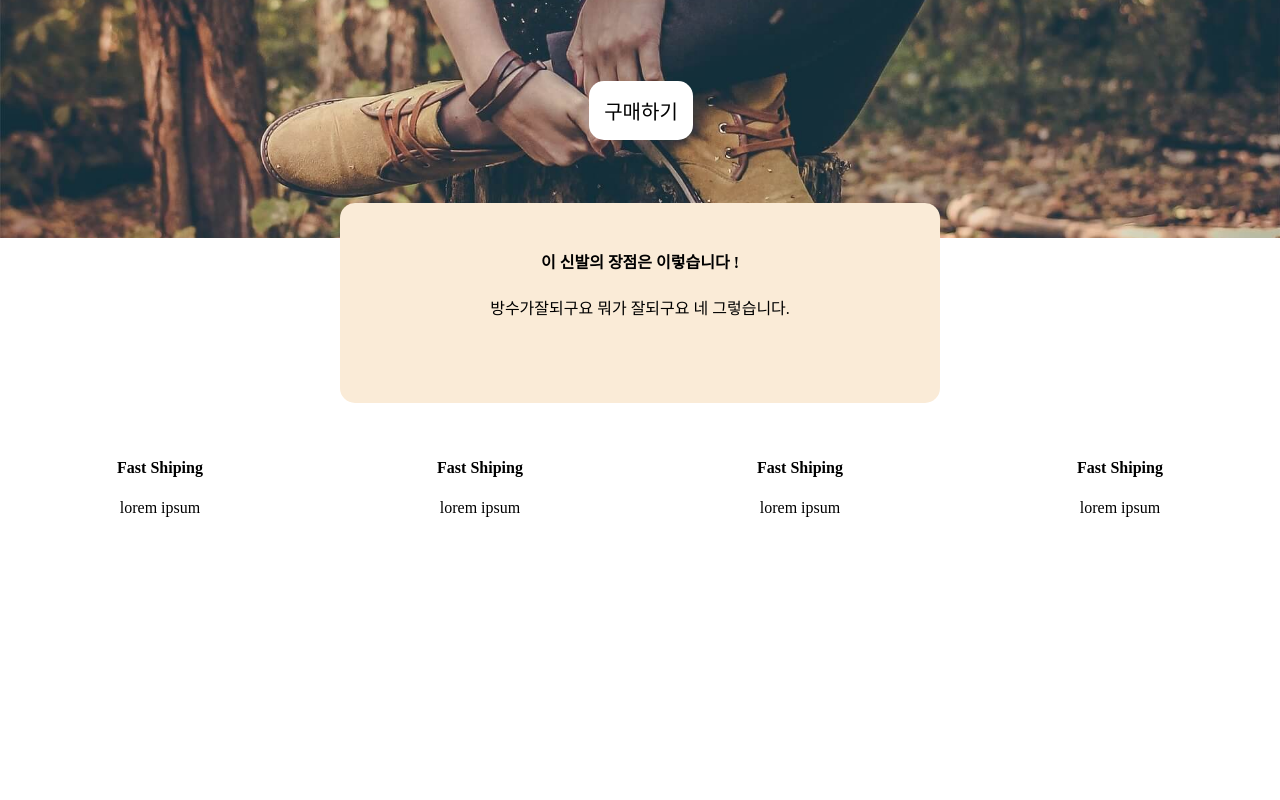
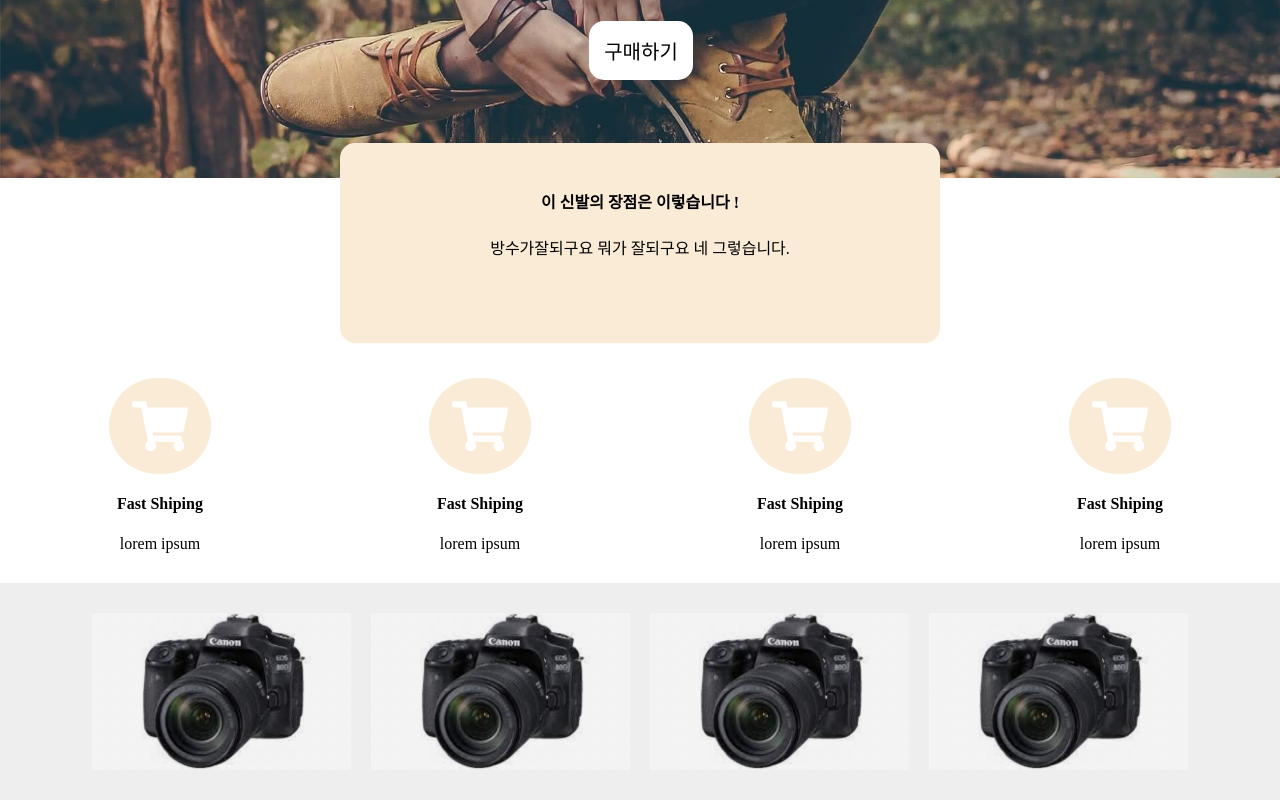
Before and after one commit to LAC-LK1/HTML-CSS, a plain HTML site: page layout2.html in a window 1280 px wide. Shown: the part 304-1104 px from the top of the page. Before the commit the page ends 821 px from the top, so only its background shows below. Drawn offline with Linux system fonts and the light colour scheme.

Commit message:
트랜지션 복습

```diff
--- a/layout2.html
+++ b/layout2.html
@@ -5,6 +5,7 @@
     <meta http-equiv="X-UA-Compatible" content="IE=edge" />
     <meta name="viewport" content="width=device-width, initial-scale=1.0" />
     <link rel="stylesheet" href="style.css" />
+    <link rel="stylesheet" href="https://cdnjs.cloudflare.com/ajax/libs/font-awesome/5.15.4/css/all.min.css" />
     <title>Document</title>
   </head>
   <body>
@@ -24,29 +25,72 @@
         <p>방수가잘되구요 뭐가 잘되구요 네 그렇습니다.</p>
       </div>
     </div>
-
     <div class="flex-hw">
       <div class="flex-hw-item">
+        <i class="fas fa-shopping-cart"></i>
         <h4>Fast Shiping</h4>
         <div>lorem ipsum</div>
       </div>
       <div class="flex-hw-item">
+        <i class="fas fa-shopping-cart"></i>
         <h4>Fast Shiping</h4>
         <div>lorem ipsum</div>
       </div>
       <div class="flex-hw-item">
+        <i class="fas fa-shopping-cart"></i>
         <h4>Fast Shiping</h4>
         <div>lorem ipsum</div>
       </div>
       <div class="flex-hw-item">
+        <i class="fas fa-shopping-cart"></i>
         <h4>Fast Shiping</h4>
         <div>lorem ipsum</div>
       </div>
     </div>
-    <div class="flex-box-media">
-      <div class="flex-item">Logo</div>
-      <div class="flex-item">products</div>
-      <div class="flex-item">services</div>
+
+    <div class="shop-bg">
+      <div class="shop-container">
+        <div class="shop-item">
+          <div style="position: relative">
+            <div class="overlay-wrap">
+              <div class="overlay-black">
+                <span style="color: white; font-size: 20px; margin-left: 10px">$60</span>
+              </div>
+            </div>
+            <img src="camera1.png" />
+          </div>
+        </div>
+        <div class="shop-item">
+          <div style="position: relative">
+            <div class="overlay-wrap">
+              <div class="overlay-black">
+                <span style="color: white; font-size: 20px; margin-left: 10px">$60</span>
+              </div>
+            </div>
+            <img src="camera1.png" />
+          </div>
+        </div>
+        <div class="shop-item">
+          <div style="position: relative">
+            <div class="overlay-wrap">
+              <div class="overlay-black">
+                <span style="color: white; font-size: 20px; margin-left: 10px">$60</span>
+              </div>
+            </div>
+            <img src="camera1.png" />
+          </div>
+        </div>
+        <div class="shop-item">
+          <div style="position: relative">
+            <div class="overlay-wrap">
+              <div class="overlay-black">
+                <span style="color: white; font-size: 20px; margin-left: 10px">$60</span>
+              </div>
+            </div>
+            <img src="camera1.png" />
+          </div>
+        </div>
+      </div>
     </div>
   </body>
 </html>
--- a/style.css
+++ b/style.css
@@ -3,12 +3,24 @@ body {
   height: 100vh;
 }
 
+i {
+  font-size: 50px;
+  background-color: antiquewhite;
+  padding: 23px;
+  border-radius: 50px;
+  text-align: center;
+  box-sizing: border-box;
+  color: white;
+}
+
 .flex-box {
   display: flex;
-  align-items: center;
   height: 60px;
   background-color: tomato;
   color: white;
+  width: 100%;
+  z-index: 99;
+  position: fixed;
 }
 
 .flex-box > div:first-child {
@@ -79,10 +91,44 @@ body {
   background-color: antiquewhite;
 }
 
-@media screen and (max-width: 1920px) {
-  .flex-box-media {
-    display: none;
-  }
+.shop-bg {
+  background-color: #eee;
+  padding: 20px;
+}
+
+.shop-container {
+  display: flex;
+  width: 90%;
+  margin: auto;
+}
+
+.shop-item {
+  width: 33%;
+  padding: 10px;
+}
+
+.overlay-wrap {
+  position: absolute;
+  width: 100%;
+  height: 100%;
+  overflow: hidden;
+}
+
+.overlay-wrap:hover .overlay-black {
+  margin-top: 20%;
+}
+
+.overlay-black {
+  width: 100%;
+  height: 100%;
+  background-color: rgba(0, 0, 0, 0.3);
+  margin-top: 100%;
+  transition: all 1s;
+}
+
+.shop-item img {
+  width: 100%;
+  display: block;
 }
 
 @media screen and (max-width: 1200px) {
@@ -106,12 +152,6 @@ body {
     margin: 15px;
     width: 100%;
   }
-  .flex-box {
-    display: none;
-  }
-  .flex-box-media {
-    display: flex;
-  }
 }
 
 .flex-hw {
@@ -119,6 +159,7 @@ body {
   justify-content: space-around;
   align-items: center;
   width: 100%;
+  margin-bottom: 30px;
 }
 
 .flex-hw-item {
```
